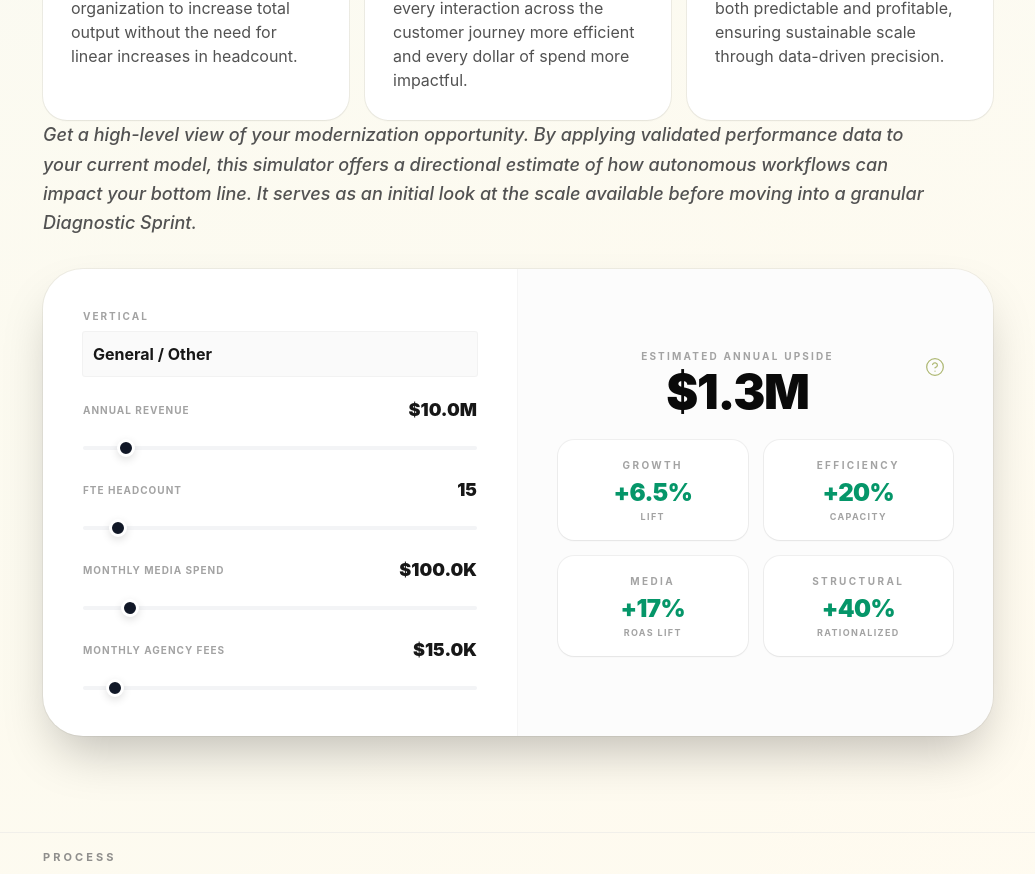
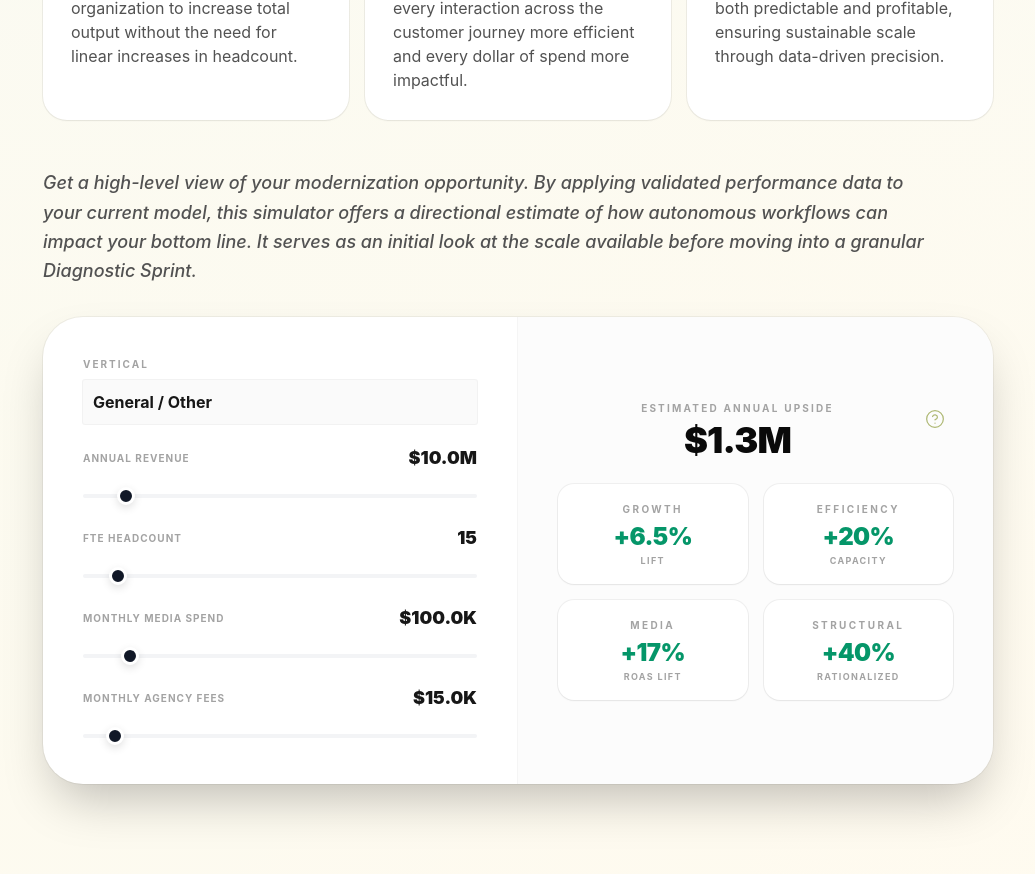
Before and after one commit to nabiliogram/sprint, a React (Vite) app: page / in a window 1280 px wide. Shown: the part 2240-3114 px from the top of the page, without its empty margins (122-1157 px from the left). Built offline with nearby package versions, Linux system fonts and the light colour scheme.

Commit message:
Fix calculator size and spacing in Opportunity section

```diff
--- a/src/App.jsx
+++ b/src/App.jsx
@@ -338,7 +338,7 @@ const ValueCalculator = () => {
     <div className="w-full">
       <style>{`input.calc-range{-webkit-appearance:none;width:100%;background:transparent}input.calc-range::-webkit-slider-runnable-track{height:4px;background:#f3f4f6;border-radius:999px}input.calc-range::-webkit-slider-thumb{-webkit-appearance:none;height:18px;width:18px;border-radius:999px;background:#111827;margin-top:-7px;border:3px solid #fff;box-shadow:0 3px 8px rgba(0,0,0,.12)}`}</style>
       {/* UPDATED: sub-header width adjusted on desktop to 95% */}
-      <div className="mb-8 lg:w-[95%]">
+      <div className="mt-12 mb-8 lg:w-[95%]">
         <p className="text-lg leading-relaxed text-neutral-600 font-medium italic">
           Get a high-level view of your modernization opportunity. By applying validated performance data to your current model, this simulator offers a directional estimate of how autonomous workflows can impact your bottom line. It serves as an initial look at the scale available before moving into a granular Diagnostic Sprint.
         </p>
@@ -377,7 +377,7 @@ const ValueCalculator = () => {
             <div className="flex justify-between items-start mb-6">
               <div className="text-center flex-grow">
                 <div className="text-[10px] font-bold uppercase tracking-[0.22em] text-neutral-400">Estimated Annual Upside</div>
-                <div className="mt-1 text-4xl sm:text-5xl font-black tracking-tight text-neutral-950">{compactFmt.format(total)}</div>
+                <div className="mt-1 text-3xl sm:text-4xl font-black tracking-tight text-neutral-950">{compactFmt.format(total)}</div>
               </div>
               <button onClick={() => setShowMethodology(!showMethodology)} className={cx("p-2 rounded-full transition-colors shrink-0", showMethodology ? "bg-neutral-900 text-white shadow-md" : "hover:bg-neutral-200/50")} style={{ color: showMethodology ? 'white' : THEME.cta }}>
                 {Icon.help("h-5 w-5")}
```
